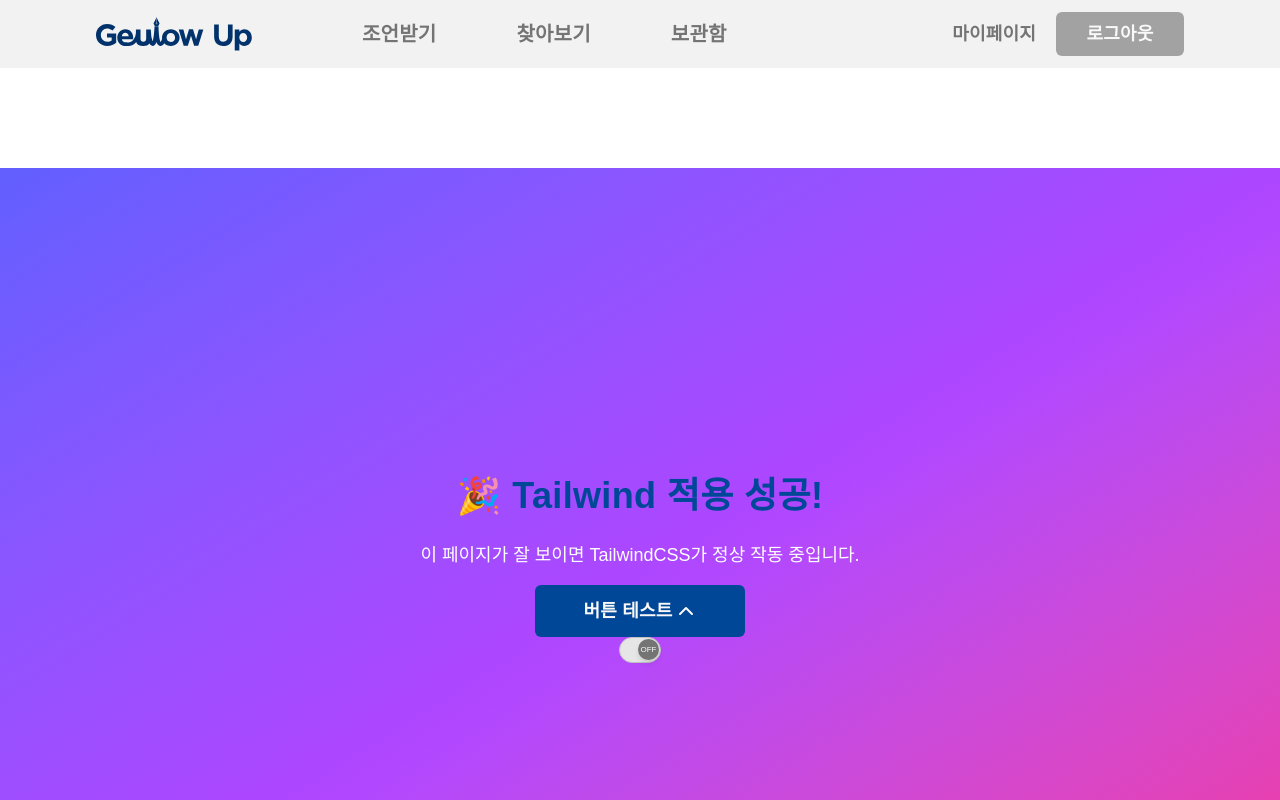
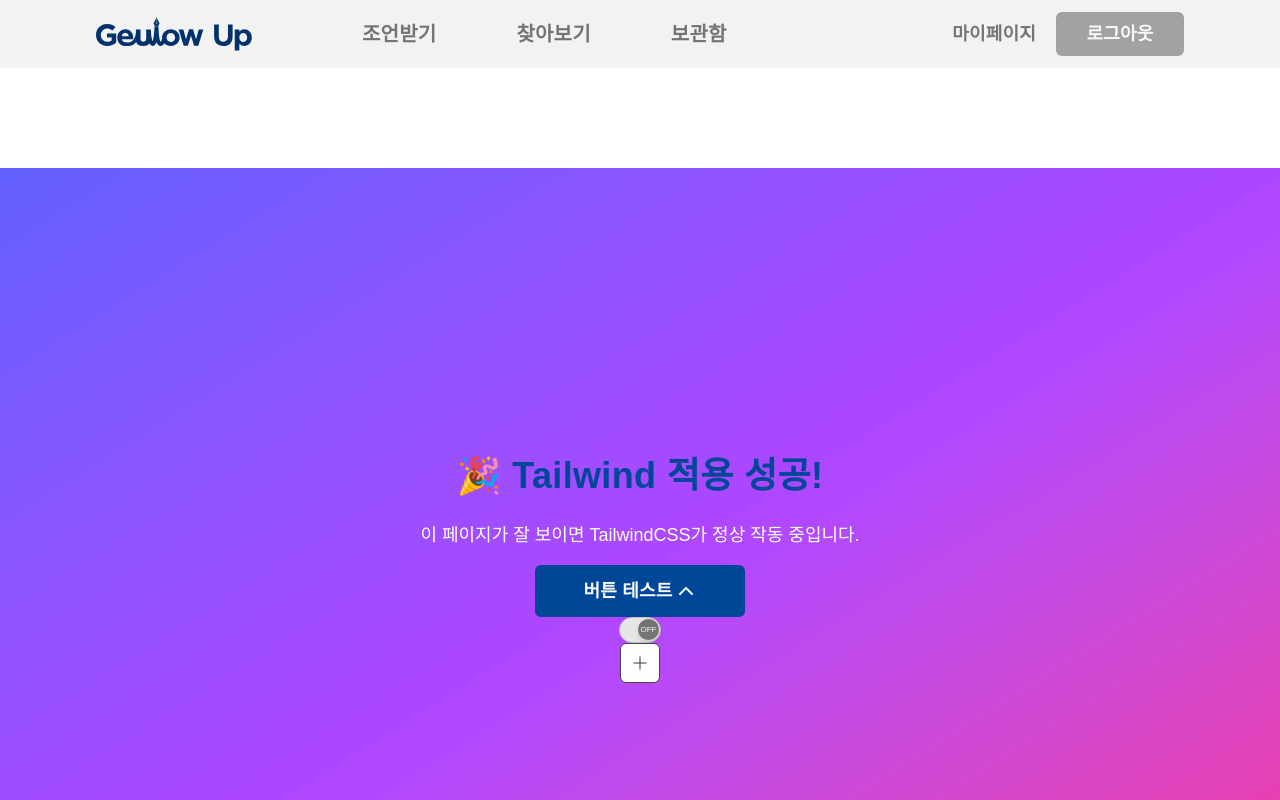
Before and after one commit to 2025-1-alpha/fe_geulowup, a Next.js app: page /test in a window 1280 px wide. Shown: the top 800 px of the page. Built offline with nearby package versions, Linux system fonts and the light colour scheme; a web font is replaced by a local one.

Commit message:
input_tag_add 추가

```diff
--- a/src/app/(layout)/test/page.tsx
+++ b/src/app/(layout)/test/page.tsx
@@ -2,6 +2,7 @@
 
 import { Button } from '@/components/ui/Button';
 import ToggleButton from '@/components/ui/Toggle';
+import { InputTagAdd } from '@/components/ui/InputTagAdd';
 
 export default function TestPage() {
   return (
@@ -21,6 +22,7 @@ export default function TestPage() {
         버튼 테스트
       </Button>
       <ToggleButton />
+      <InputTagAdd onClick={() => console.log('추가 버튼 클릭됨')} />
     </div>
   );
 }
--- /dev/null
+++ b/src/components/ui/InputTagAdd/index.tsx
@@ -0,0 +1,27 @@
+'use client';
+
+import { clsx } from 'clsx';
+import IconAdd from '@/assets/icons/icon-add.svg';
+
+type InputTagAddProps = {
+  onClick: () => void;
+  className?: string;
+};
+
+export const InputTagAdd = ({ onClick, className }: InputTagAddProps) => {
+  return (
+    <button
+      onClick={onClick}
+      className={clsx(
+        'h-[40px] w-[40px]',
+        'flex items-center justify-center',
+        'border-layout-grey6 rounded-[6px] border',
+        'hover:bg-layout-grey1 bg-white',
+        'transition-colors duration-150',
+        className,
+      )}
+    >
+      <IconAdd className="h-[14px] w-[14px] overflow-visible" />
+    </button>
+  );
+};
```
Also changed, not shown: src/assets/icons/icon-add.svg (added).
